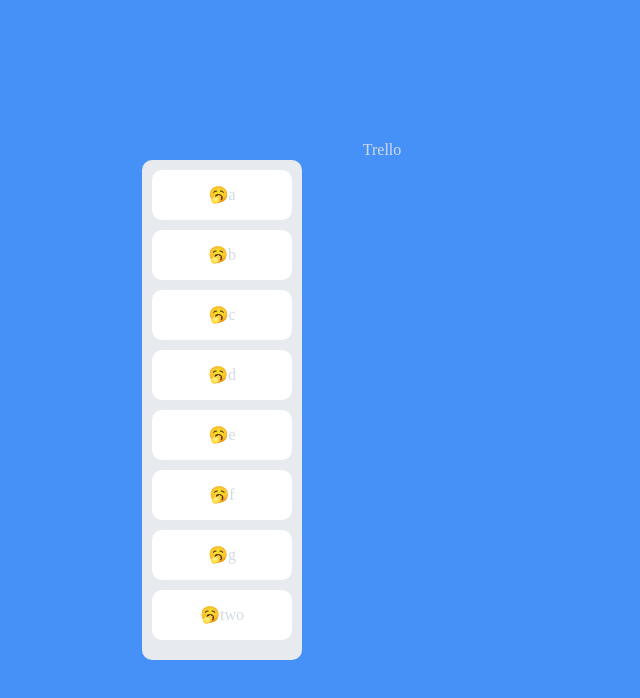
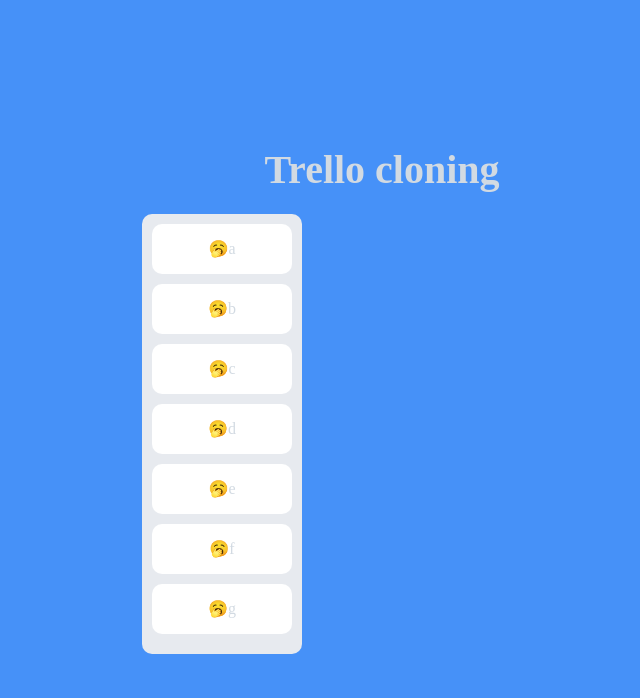
Before and after one commit to jae-hun-e/react-masterclass, a React (Create React App) app: page / in a window 1280 px wide. Shown: the top 698 px of the page, without its empty margins (258-898 px from the left). Built offline with nearby package versions, Linux system fonts and the light colour scheme.

Commit message:
~#5.6 todoList에서 DnD 시 바뀐자리에 들어가게 구현 5.7 영상(useMemo관련) error 넘기고 5.8로 시작

```diff
--- a/src/Trello.tsx
+++ b/src/Trello.tsx
@@ -1,21 +1,59 @@
-import { DragDropContext, Droppable, Draggable } from "react-beautiful-dnd";
+import {
+  DragDropContext,
+  Droppable,
+  Draggable,
+  DropResult,
+} from "react-beautiful-dnd";
+import { useRecoilState } from "recoil";
 import styled from "styled-components";
-
-const toDos = ["a", "b", "c", "d", "e", "f", "g"];
+import { toDoState } from "./trelloAtom";
 
 function Trello() {
-  const onDragEnd = () => {};
+  const [list, setList] = useRecoilState(toDoState);
+  const onDragEnd = (args: DropResult) => {
+    console.log(
+      "draggin finished",
+      args.draggableId,
+      args.source.index,
+      "=>",
+      args.destination.droppableId,
+      args.destination.index,
+      args
+    );
+    // ! 같은 자리에 두었을 때
+    if (!args.draggableId) return;
+    setList((oldList) => {
+      const dragIndex = args.source.index;
+      const dropIndex = args.destination?.index;
+      // ! 깊은 복사 두 가지 방법
+      // const newList = oldList.slice();
+      const newList = [...oldList];
+      newList.splice(dragIndex, 1);
+      newList.splice(dropIndex, 0, args.draggableId);
+      console.log(
+        "dragIndex",
+        dragIndex,
+        "dropIndex",
+        dropIndex,
+        "newList",
+        newList
+      );
+
+      return newList;
+    });
+  };
   return (
     <Container>
       <DragDropContext onDragEnd={onDragEnd}>
-        <span>Trello</span>
+        <Title>Trello cloning</Title>
         <Boards>
           {/* <Droppable droppableId="one"><ul></ul></Droppable> */}
           <Droppable droppableId="one">
             {(provided) => (
               <Board ref={provided.innerRef} {...provided.droppableProps}>
-                {toDos.map((toDo, idx) => (
-                  <Draggable draggableId={toDo} index={idx}>
+                {list.map((toDo, idx) => (
+                  // ! key랑 draggableId랑 같아야 함 dnd에서 그렇게 정함
+                  <Draggable key={toDo} draggableId={toDo} index={idx}>
                     {(provided) => (
                       <Card
                         ref={provided.innerRef}
@@ -28,14 +66,16 @@
                     )}
                   </Draggable>
                 ))}
-                <Draggable draggableId="second" index={1}>
+                {/* //! 옮길 수 있는 요소 선택 */}
+                {/* <Draggable draggableId="second" index={1}>
                   {(provided) => (
                     <Card ref={provided.innerRef} {...provided.draggableProps}>
                       <span {...provided.dragHandleProps}>🥱</span>
                       two
                     </Card>
                   )}
-                </Draggable>
+                </Draggable> */}
+                {/* //! 태두리 크기 고정 */}
                 {provided.placeholder}
               </Board>
             )}
@@ -56,6 +96,12 @@
   margin: 0 auto;
   max-width: 480px;
   height: 100vh;
+`;
+
+const Title = styled.span`
+  font-size: 40px;
+  font-weight: 600;
+  margin-bottom: 20px;
 `;
 
 const Boards = styled.div`
--- /dev/null
+++ b/src/trelloAtom.tsx
@@ -0,0 +1,6 @@
+import { atom, selector } from "recoil";
+
+export const toDoState = atom({
+  key: "ToDo_Trello",
+  default: ["a", "b", "c", "d", "e", "f", "g"],
+});
```
